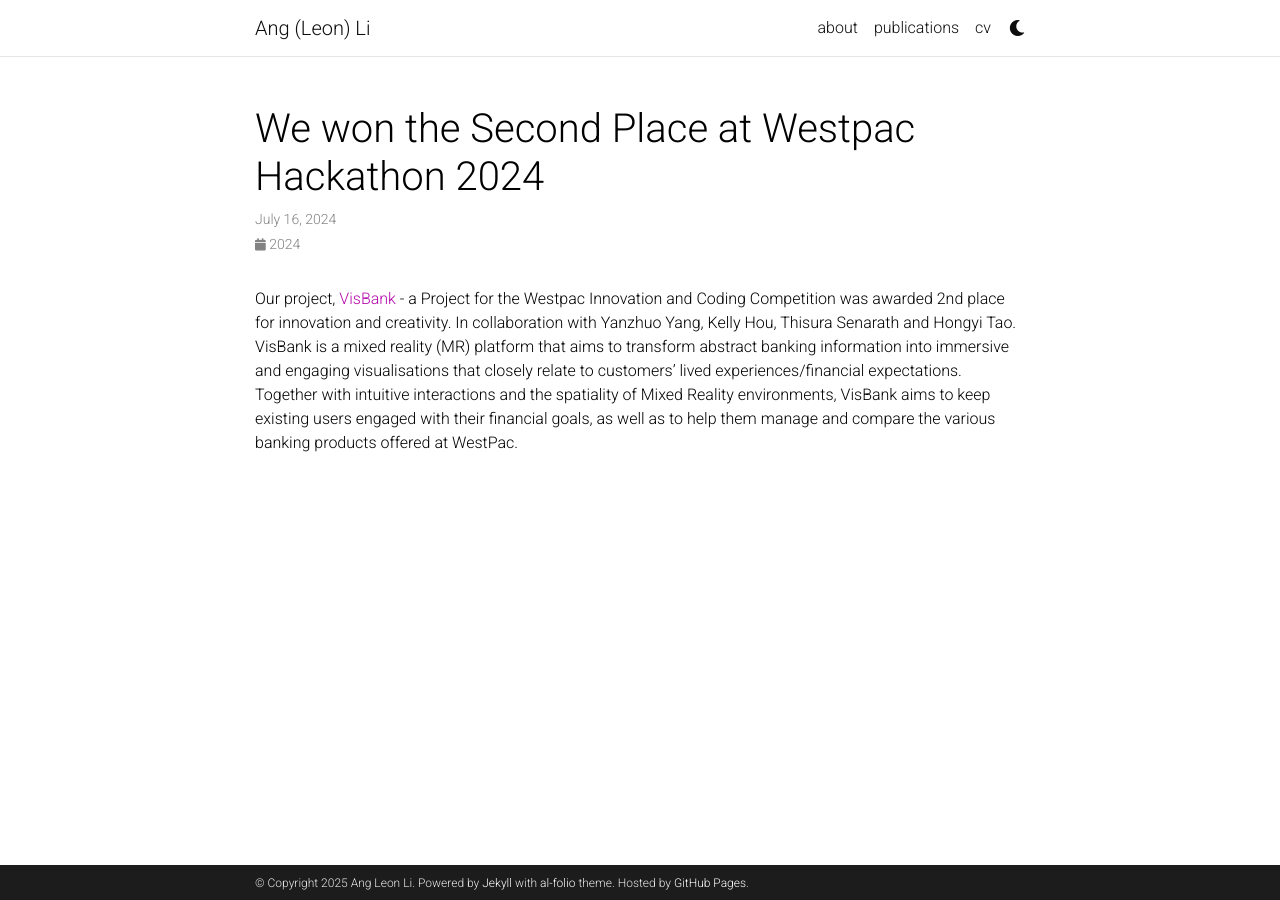
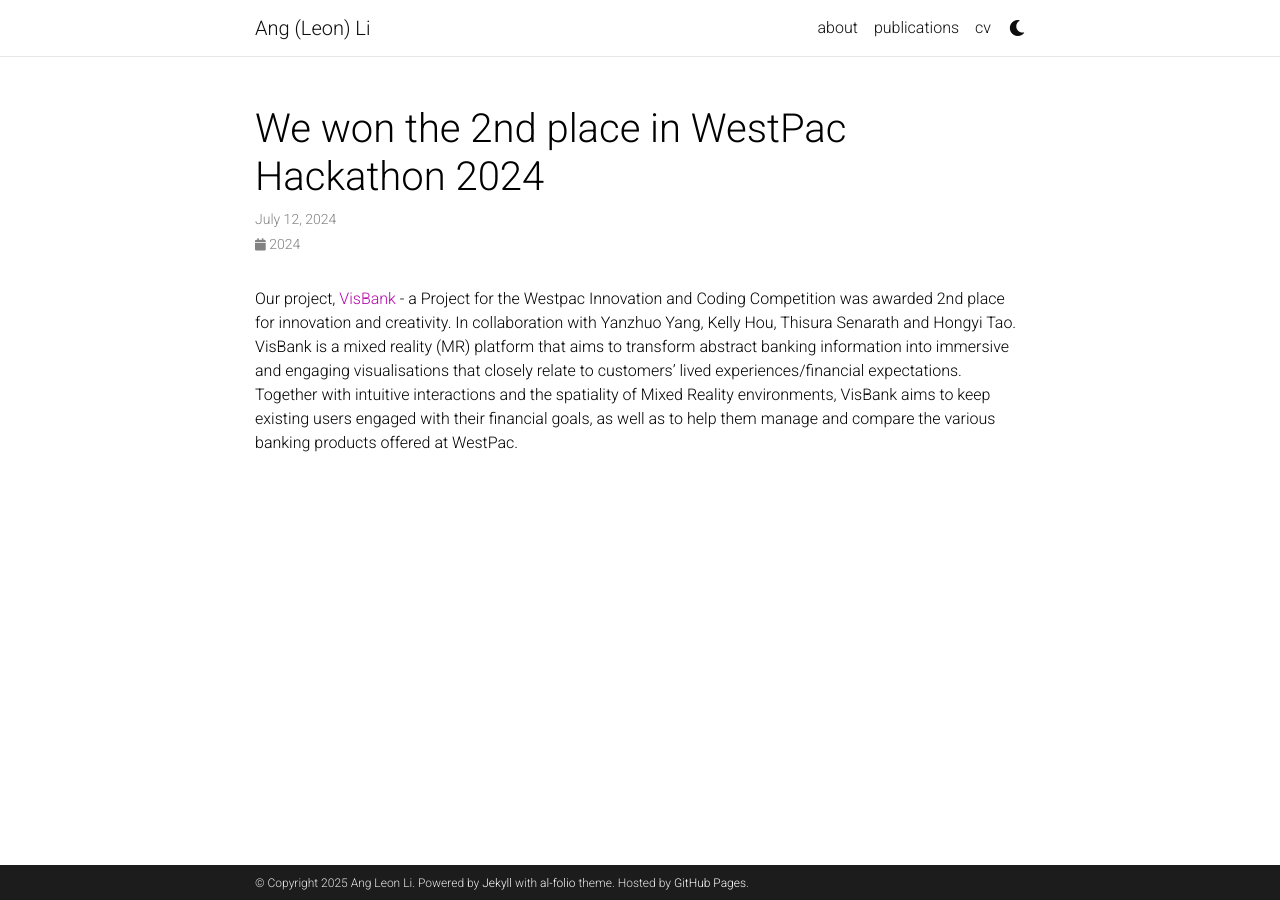
Before and after one commit to LeonLiAng929/LeonLiAng929.github.io, a Jekyll site: the page built from _news/WestPacHackathon.md, in a window 1280 px wide. Built offline with Jekyll 4.4.1, drawn with Linux system fonts in a browser that asks for light colours; comment, search, counter and statistics services are not loaded; a style sheet for code colours, icons or effects is not loaded.

Commit message:
Update WestPacHackathon.md

```diff
--- a/_news/WestPacHackathon.md
+++ b/_news/WestPacHackathon.md
@@ -1,10 +1,11 @@
 ---
 layout: post
-title: We won the Second Place at Westpac Hackathon 2024
-date: 2024-07-16 09:00:00-0400
-inline: true
+title: We won the 2nd place in WestPac Hackathon 2024
+date: 2024-07-12 09:00:00-0400
+inline: false
 related_posts: false
 ---
+
 Our project, [VisBank](https://www.youtube.com/watch?v=oIunloIPr_Y) - a Project for the Westpac Innovation and Coding Competition was awarded 2nd place for innovation and creativity. In collaboration with Yanzhuo Yang, Kelly Hou, Thisura Senarath and Hongyi Tao.
 VisBank is a mixed reality (MR) platform that aims to transform abstract banking information into immersive and engaging visualisations that closely relate to customers’
 lived experiences/financial expectations. Together with intuitive interactions and the spatiality of Mixed Reality environments,
```
